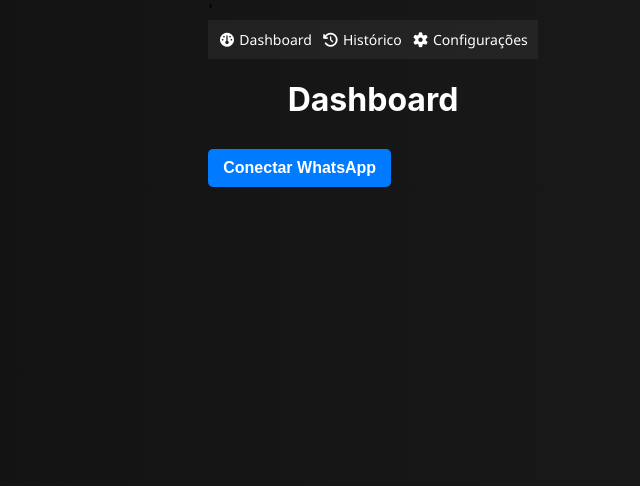
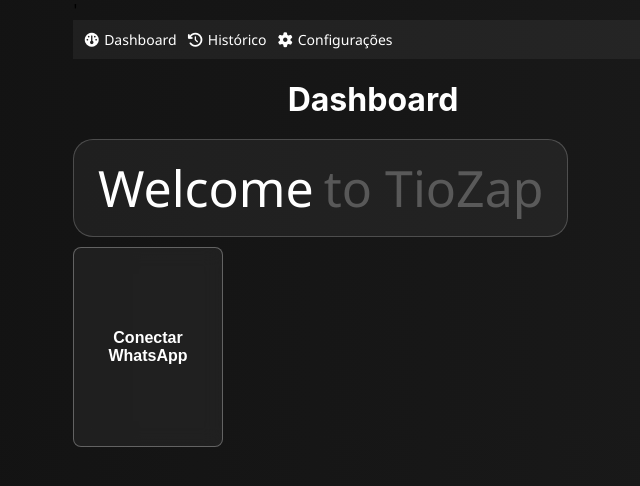
Before and after one commit to eaetomaz/frontend-tiozap, a React (Create React App) app: page /dashboard in a window 1280 px wide. Shown: the top 486 px of the page, without its empty margins (267-907 px from the left). Built offline with nearby package versions, Linux system fonts and the light colour scheme; no server answers.

Commit message:
feat: info no dashboard

```diff
--- a/src/pages/Dashboard.jsx
+++ b/src/pages/Dashboard.jsx
@@ -1,5 +1,5 @@
 import { useState, useEffect } from "react";
-import { QRCodeSVG } from "qrcode.react";
+import "../styles/Dashboard.css";
 
 export default function Dashboard() {
   const [qrCode, setQrCode] = useState(null);
@@ -12,8 +12,6 @@ export default function Dashboard() {
       const response = await fetch("http://localhost:3001/api/connect");
       const data = await response.json();
 
-    //   console.log(data);
-
       setQrCode(data.qr);
       setChecking(true);
       setShowModal(true);
@@ -22,7 +20,26 @@ export default function Dashboard() {
     }
   };
 
-   useEffect(() => {
+  useEffect(() => {
+    const checkInitialStatus = async () => {
+      try {
+        const response = await fetch("http://localhost:3001/api/status");
+        const data = await response.json();
+
+        if (data.status === "connected") {
+          setConnected(true);
+        } else {
+          setConnected(false);
+        }
+      } catch (err) {
+        console.error("Erro ao verificar status inicial:", err);
+      }
+    };
+
+    checkInitialStatus();
+  }, []);
+
+  useEffect(() => {
     let intervalId;
 
     if (checking) {
@@ -49,10 +66,15 @@ export default function Dashboard() {
   }, [checking]);
 
   return (
-    <div>
+    <div className="div-principal">
       <h1>Dashboard</h1>
-      <div>
-        <button onClick={connectWhatsApp} disabled={connected}>
+      <div class="fancy-box">
+        <span class="text">Welcome</span>
+        <span class="cursor"></span>
+        <span class="text faded">to TioZap</span>
+      </div>
+      <div className="div-one">
+        <button onClick={connectWhatsApp} disabled={connected} className="whatsapp-btn">
           {connected ? "WhatsApp conectado ✅" : "Conectar WhatsApp"}
         </button>
       </div>
--- /dev/null
+++ b/src/styles/Dashboard.css
@@ -0,0 +1,62 @@
+.div-principal {
+    width: 600px;
+}
+
+.fancy-box {
+  display: inline-flex;
+  align-items: center;
+  background: rgba(255, 255, 255, 0.05);
+  border: 1px solid rgba(255, 255, 255, 0.2);
+  border-radius: 20px;
+  padding: 14px 24px;
+  font-family: 'Segoe UI', sans-serif;
+  font-size: 50px;
+  color: #fff;
+  overflow: hidden;
+}
+
+.text {
+  color: #fff;
+}
+
+.text.faded {
+  color: rgba(255, 255, 255, 0.25);
+}
+
+.cursor {
+  width: 2px;
+  height: 45px;
+  background: #fff;
+  margin: 0 4px;
+  position: relative;
+  box-shadow: 0 0 15px 6px rgba(255, 160, 122, 0.6);
+  animation: blink 1s step-start infinite;
+}
+
+@keyframes blink {
+  50% { opacity: 0; }
+}
+
+.div-one {
+    height: 200px;
+}
+
+.whatsapp-btn {
+    background: rgba(255, 255, 255, 0.05);
+    backdrop-filter: blur(10px);
+    -webkit-backdrop-filter: blur(10px);
+    border: 1px solid rgba(255, 255, 255, 0.3);
+    border-radius: 8px;
+    padding: 12px 24px;
+    color: white;
+    font-weight: bold;
+    cursor: pointer;
+    transition: all 0.3s ease;
+    height: 100%;
+    width: 25%;
+}
+
+.whatsapp-btn:hover {
+    background: rgba(255, 255, 255, 0.25);
+    transform: scale(1.05);
+}
```
